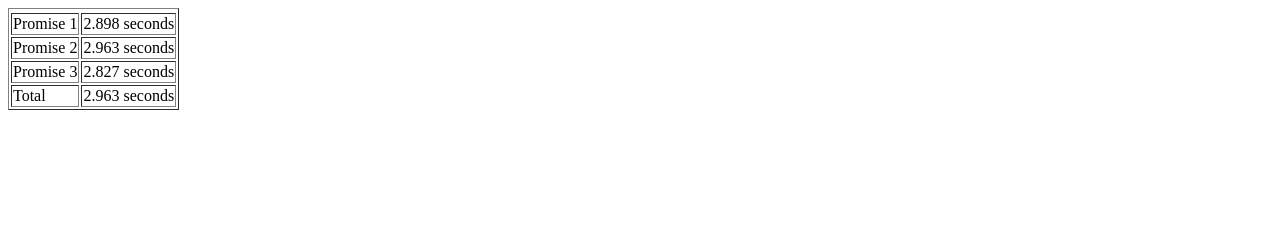
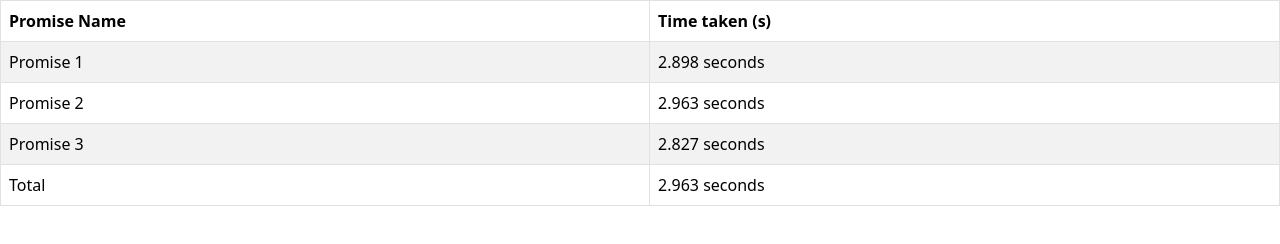
Before and after one commit to acciojob/wait-for-multiple-promises-mineshgaikar50, a website: page main.html in a window 1280 px wide. Drawn offline with nearby package versions, Linux system fonts and the light colour scheme.

Commit message:
created a submission

```diff
--- a/main.html
+++ b/main.html
@@ -1,16 +1,33 @@
 <!DOCTYPE html>
-<html lang="en">
+
+<html>
 <head>
-    <meta charset="UTF-8">
-    <meta name="viewport" content="width=device-width, initial-scale=1.0">
-    <title>Promise Table</title>
+    <link rel="stylesheet" href="styles.css" />
+    <link
+            href="https://cdn.jsdelivr.net/npm/bootstrap@5.3.0-alpha1/dist/css/bootstrap.min.css"
+            rel="stylesheet"
+            integrity="sha384-GLhlTQ8iRABdZLl6O3oVMWSktQOp6b7In1Zl3/Jr59b6EGGoI1aFkw7cmDA6j6gD"
+            crossorigin="anonymous"
+    />
 </head>
+
 <body>
-<table border="1" id="promiseTable">
+<!-- the entire body must be written by student -->
+<table class="table table-striped table-hover table-bordered">
+    <thead>
     <tr>
-        <td colspan="2" id="loading">Loading...</td>
+        <th>Promise Name</th>
+        <th>Time taken (s)</th>
     </tr>
+    </thead>
+    <tbody id="output"></tbody>
 </table>
-<script src="script.js"></script>
+
+<script type="text/javascript" src="./script.js"></script>
+<script
+        src="https://cdn.jsdelivr.net/npm/bootstrap@5.3.0-alpha1/dist/js/bootstrap.bundle.min.js"
+        integrity="sha384-w76AqPfDkMBDXo30jS1Sgez6pr3x5MlQ1ZAGC+nuZB+EYdgRZgiwxhTBTkF7CXvN"
+        crossorigin="anonymous"
+></script>
 </body>
 </html>
--- a/script.js
+++ b/script.js
@@ -1,8 +1,12 @@
 document.addEventListener("DOMContentLoaded", () => {
-    const table = document.getElementById("promiseTable");
-    const loadingRow = document.getElementById("loading");
+    const output = document.getElementById("output");
 
-    // Function to create a promise that resolves in a random time
+    // Add initial loading row
+    const loadingRow = document.createElement("tr");
+    loadingRow.innerHTML = `<td colspan="2" class="text-center">Loading...</td>`;
+    output.appendChild(loadingRow);
+
+    // Function to create a promise with random resolution time
     const createPromise = (index) => {
         return new Promise((resolve) => {
             const time = (Math.random() * 2 + 1).toFixed(3); // Random time between 1 and 3 seconds
@@ -10,29 +14,28 @@ document.addEventListener("DOMContentLoaded", () => {
         });
     };
 
-    // Create an array of 3 promises
+    // Create 3 promises
     const promises = [createPromise(1), createPromise(2), createPromise(3)];
 
-    // Record the start time
+    // Record start time
     const startTime = performance.now();
 
+    // Use Promise.all to handle all promises
     Promise.all(promises).then((results) => {
-        // Calculate total time
-        const totalTime = ((performance.now() - startTime) / 1000).toFixed(3);
+        // Remove the loading row
+        output.innerHTML = "";
 
-        // Remove loading row
-        loadingRow.remove();
-
-        // Populate the table with promise results
+        // Add resolved promise details to the table
         results.forEach((result) => {
             const row = document.createElement("tr");
             row.innerHTML = `<td>Promise ${result.index}</td><td>${result.time} seconds</td>`;
-            table.appendChild(row);
+            output.appendChild(row);
         });
 
-        // Add total row
+        // Calculate total time and add it as the last row
+        const totalTime = ((performance.now() - startTime) / 1000).toFixed(3);
         const totalRow = document.createElement("tr");
         totalRow.innerHTML = `<td>Total</td><td>${totalTime} seconds</td>`;
-        table.appendChild(totalRow);
+        output.appendChild(totalRow);
     });
 });
```
